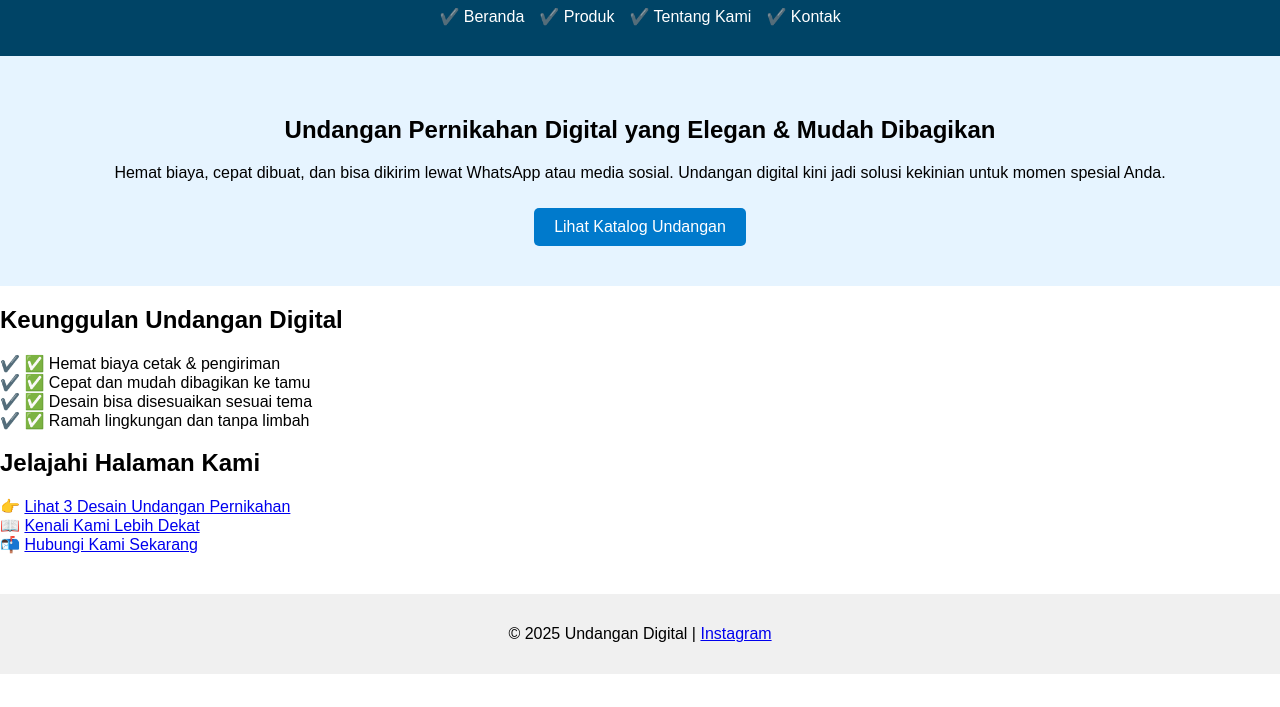
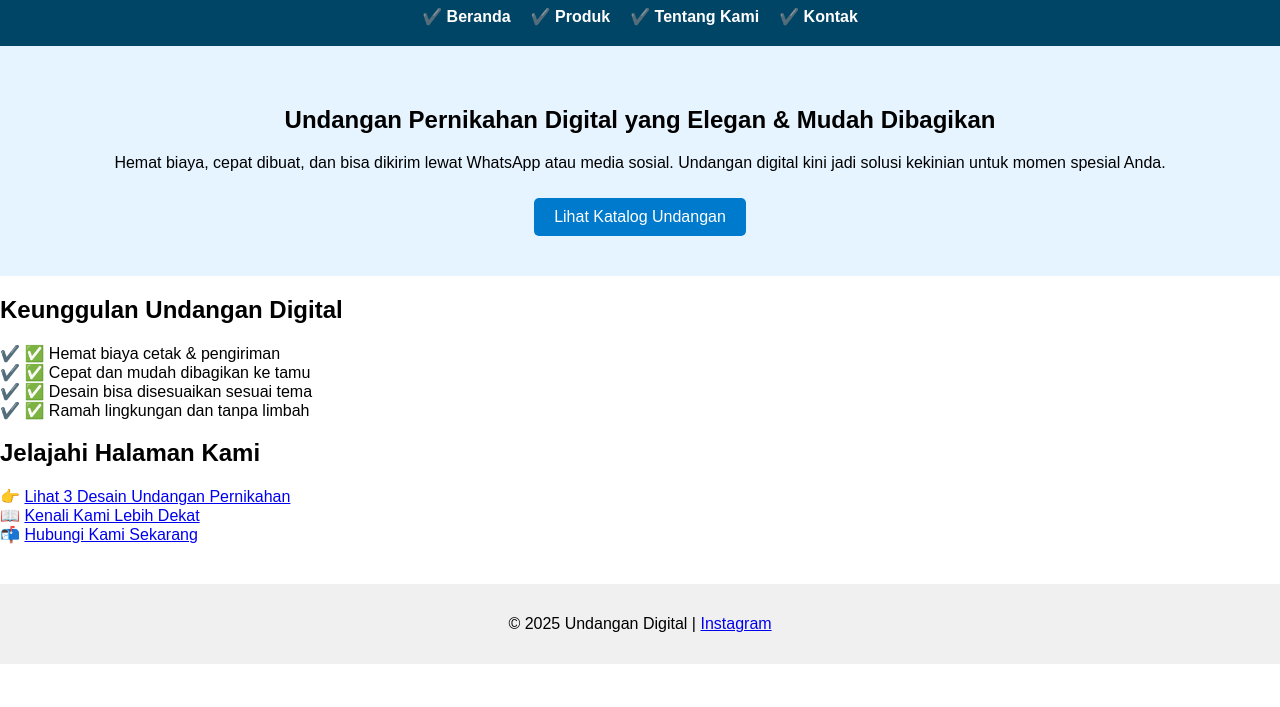
Before and after one commit to dheshinta/undangan-digital, a plain HTML site: page index.html in a window 1280 px wide. Shown: the part 93-800 px from the top of the page. Drawn offline with Linux system fonts and the light colour scheme.

Commit message:
Update style.css

```diff
--- a/style.css
+++ b/style.css
@@ -22,9 +22,25 @@ nav ul {
   gap: 15px;
 }
 
+nav ul {
+  list-style: none;      /* Menghilangkan bullet */
+  padding: 0;
+  margin: 0;
+  display: flex;
+  justify-content: center;
+  gap: 20px;
+}
+
 nav ul li {
   display: inline;
 }
+
+nav ul li a {
+  color: white;
+  text-decoration: none;
+  font-weight: bold;
+}
+
 
 nav ul li a {
   color: white;
```
